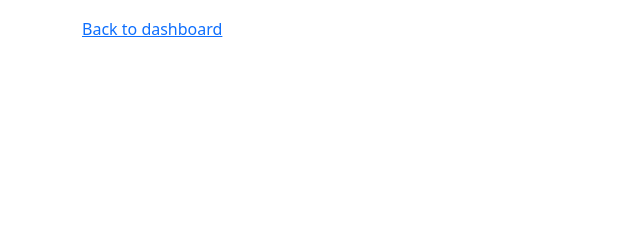
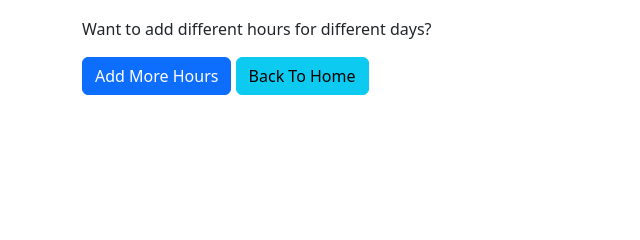
Before and after one commit to danish233/TutorMe-App, a Django app: page /accounts/google/tutor/tutor_hours/ in a window 1280 px wide. Shown: the part 159-399 px from the top of the page, without its empty margins (0-640 px from the left). Run offline with Django 4.2, Linux system fonts and the light colour scheme; the visitor is signed in with stand-in values (Sample User, id 1); some libraries are stand-ins or nearby versions.

Commit message:
Add more hours button
added add more hours button to allow tutor to easily add more hours on different days.

```diff
--- a/myapp/views.py
+++ b/myapp/views.py
@@ -74,7 +74,7 @@ def student(request):
         term = '1232'  # replace with appropriate term code
         #Try searching by subject + course number
         subandcode = query.upper().split(' ')
-        if len(subandcode) is 2:
+        if len(subandcode) == 2:
             url = f'https://sisuva.admin.virginia.edu/psc/ihprd/UVSS/SA/s/WEBLIB_HCX_CM.H_CLASS_SEARCH.FieldFormula.IScript_ClassSearch?institution=UVA01&term={term}&subject={subandcode[0]}&catalog_nbr={subandcode[1]}'
             response = requests.get(url)
             data = response.json()
@@ -116,7 +116,7 @@ def tutor(request):
         term = '1232'  # replace with appropriate term code
         # Try searching by subject + course number
         subandcode = query.upper().split(' ')
-        if len(subandcode) is 2:
+        if len(subandcode) == 2:
             url = f'https://sisuva.admin.virginia.edu/psc/ihprd/UVSS/SA/s/WEBLIB_HCX_CM.H_CLASS_SEARCH.FieldFormula.IScript_ClassSearch?institution=UVA01&term={term}&subject={subandcode[0]}&catalog_nbr={subandcode[1]}'
             response = requests.get(url)
             data = response.json()
@@ -172,7 +172,7 @@ def tutor_hours(request):
         tutor_class.save()
 
 
-        messages.success(request, 'Tutoring hours added successfully!')
+        #messages.success(request, 'Tutoring hours added successfully!')
         return render(request, 'tutor_hours.html', {'class_name': class_name, 'start_time': start_time, 'end_time': end_time, 'days_str': days_str, 'tutoring_type': tutoring_type})
 
     return render(request, 'tutor_hours.html')
--- a/templates/tutor_hours.html
+++ b/templates/tutor_hours.html
@@ -18,7 +18,10 @@
         <p>You will meet: Online</p>
     {% endif %}
     <p>You are available from {{ start_time }} to {{ end_time }} on {{ days_str }}.</p>
-    <a href="{% url 'tutor_dashboard' %}">Back to dashboard</a>
+
+    <p>Want to add different hours for different days?</p>
+    <a href="javascript:history.back()" class="btn btn-primary">Add More Hours</a>
+    <a href="{% url 'tutor_home' %}" class="btn btn-info">Back To Home</a>
 </div>
 </body>
 </html>
```
Also changed, not shown: 2 other files.
